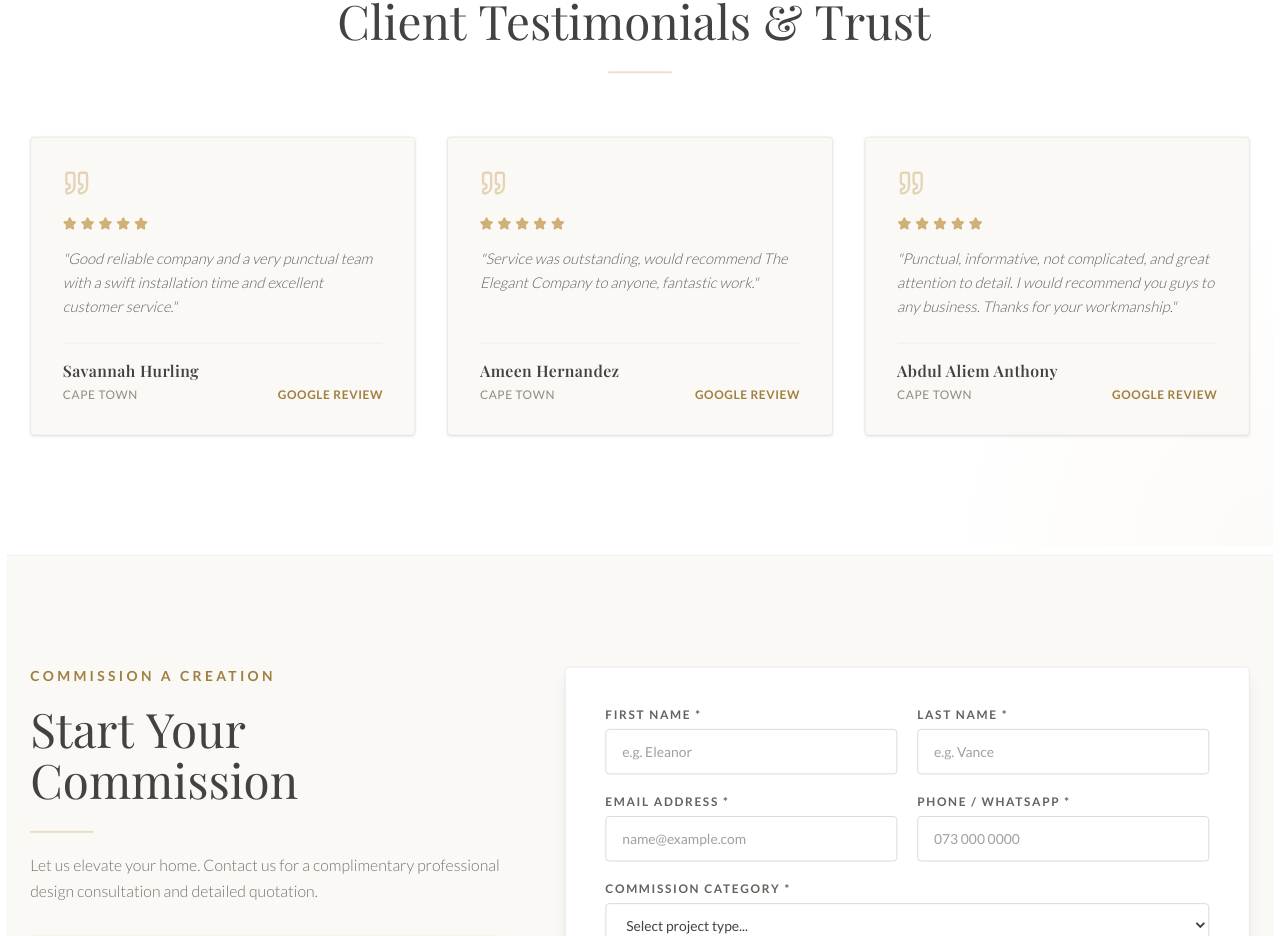
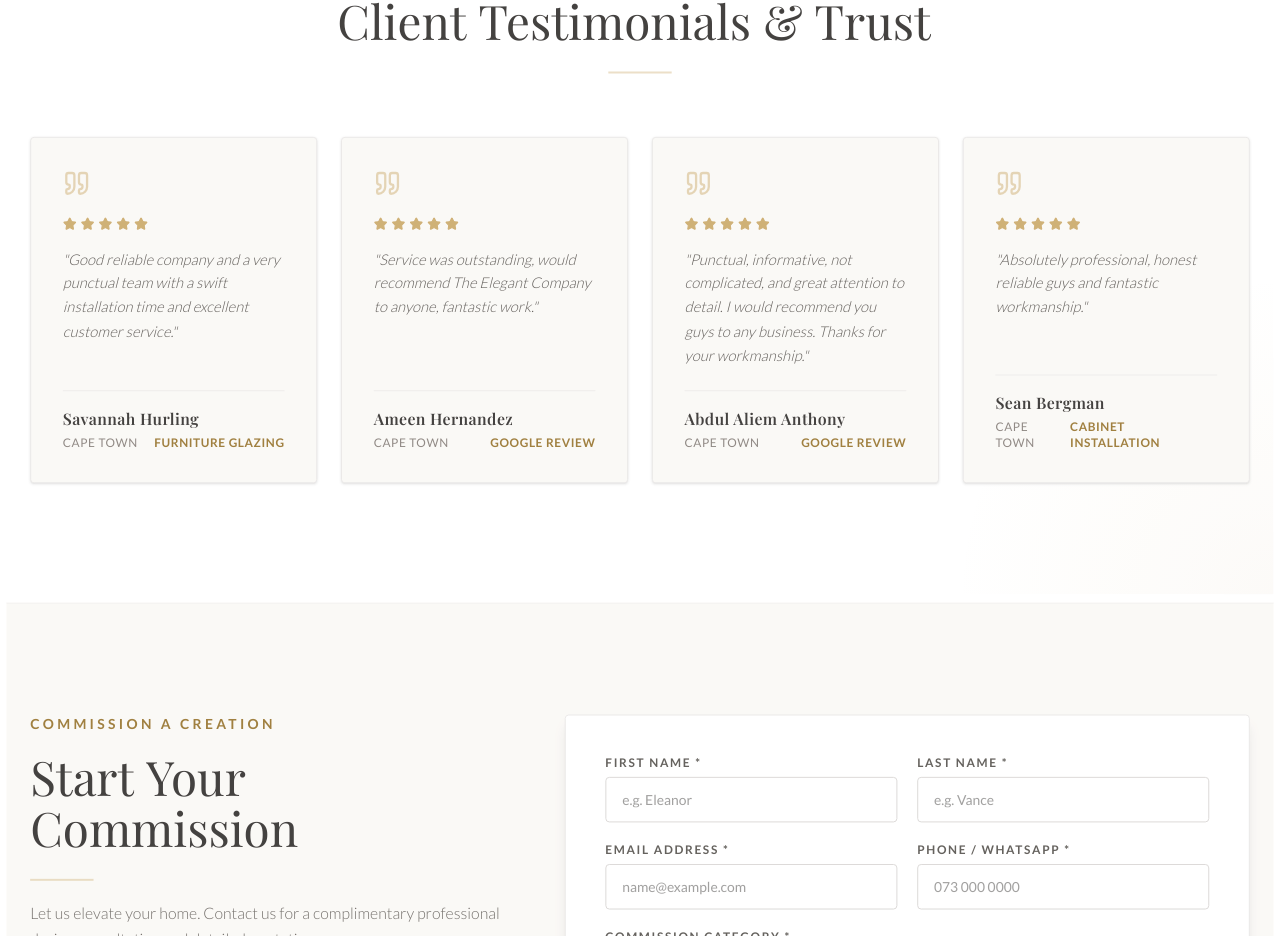
Before and after one commit to majorimtiyaaz-ship-it/The-elegant-company-CPT, a React (Vite) app: page / in a window 1280 px wide. Shown: the part 5188-6124 px from the top of the page. Built offline with nearby package versions, Linux system fonts and the light colour scheme; a web font is replaced by a local one.

Commit message:
Add 4th real Google review (Sean Bergman) and use real service categories from Google where available

```diff
--- a/components/Testimonials.tsx
+++ b/components/Testimonials.tsx
@@ -16,7 +16,7 @@ const TESTIMONIALS_EN: Testimonial[] = [
     quote: "Good reliable company and a very punctual team with a swift installation time and excellent customer service.",
     author: "Savannah Hurling",
     location: "Cape Town",
-    project: "Google Review"
+    project: "Furniture Glazing"
   },
   {
     quote: "Service was outstanding, would recommend The Elegant Company to anyone, fantastic work.",
@@ -29,6 +29,12 @@ const TESTIMONIALS_EN: Testimonial[] = [
     author: "Abdul Aliem Anthony",
     location: "Cape Town",
     project: "Google Review"
+  },
+  {
+    quote: "Absolutely professional, honest reliable guys and fantastic workmanship.",
+    author: "Sean Bergman",
+    location: "Cape Town",
+    project: "Cabinet Installation"
   }
 ];
 
@@ -37,7 +43,7 @@ const TESTIMONIALS_AF: Testimonial[] = [
     quote: "Good reliable company and a very punctual team with a swift installation time and excellent customer service.",
     author: "Savannah Hurling",
     location: "Kaapstad",
-    project: "Google-resensie"
+    project: "Meubelglasering"
   },
   {
     quote: "Service was outstanding, would recommend The Elegant Company to anyone, fantastic work.",
@@ -50,6 +56,12 @@ const TESTIMONIALS_AF: Testimonial[] = [
     author: "Abdul Aliem Anthony",
     location: "Kaapstad",
     project: "Google-resensie"
+  },
+  {
+    quote: "Absolutely professional, honest reliable guys and fantastic workmanship.",
+    author: "Sean Bergman",
+    location: "Kaapstad",
+    project: "Kabinetinstallasie"
   }
 ];
 
@@ -78,7 +90,7 @@ export const Testimonials: React.FC = () => {
         </div>
 
         {/* Testimonials Grid Cards */}
-        <div className="grid grid-cols-1 md:grid-cols-3 gap-7 lg:gap-8">
+        <div className="grid grid-cols-1 sm:grid-cols-2 lg:grid-cols-4 gap-7 lg:gap-6">
           {list.map((tItem, index) => (
             <RevealOnScroll
               key={index}
```
